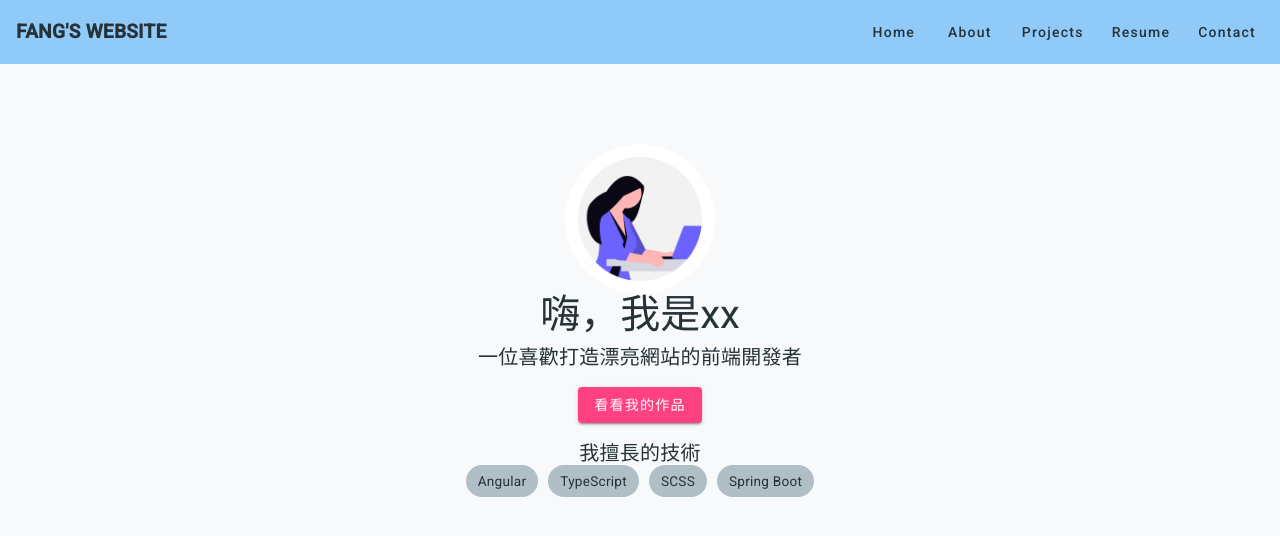
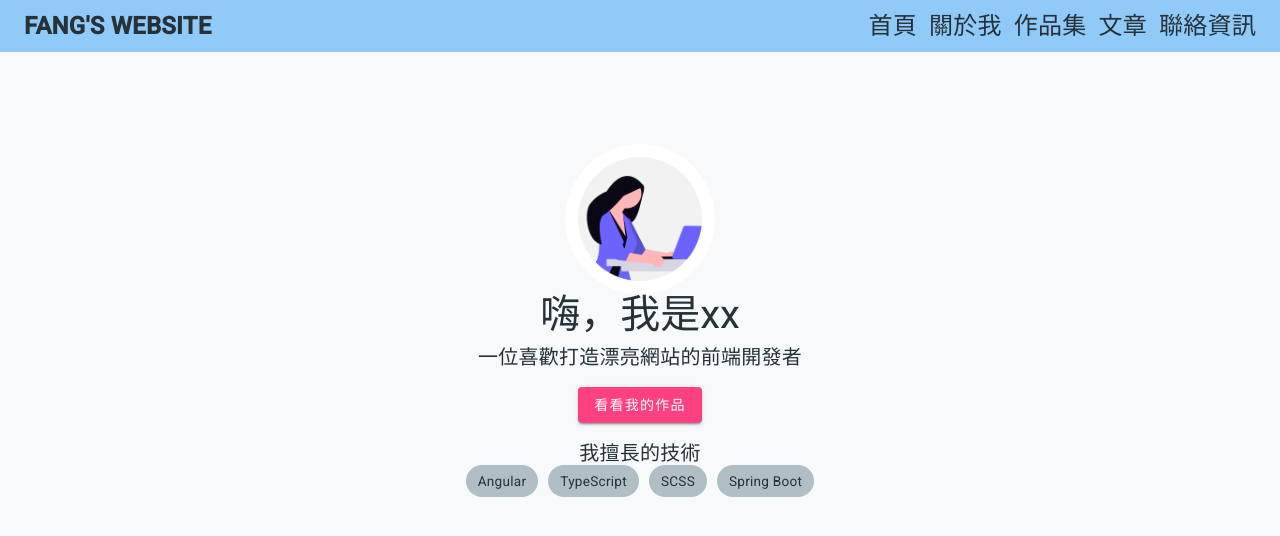
Before and after one commit to yufang0321/personal-website, an Angular app: page /home in a window 1280 px wide. Shown: the top 536 px of the page. Built offline with nearby package versions, Linux system fonts and the light colour scheme.

Commit message:
refactor: 調整home首頁內容

```diff
--- a/src/app/app-routing.module.ts
+++ b/src/app/app-routing.module.ts
@@ -3,15 +3,16 @@ import { RouterModule, Routes } from '@angular/router';
 import { HomeComponent } from './pages/home/home.component';
 import { AboutComponent } from './pages/about/about.component';
 import { ProjectsComponent } from './pages/projects/projects.component';
-import { ResumeComponent } from './pages/resume/resume.component';
+import { ArticleComponent } from './pages/article/article.component';
 import { ContactComponent } from './pages/contact/contact.component';
 
 const routes: Routes = [
+  // loading interceptor
   { path: '', redirectTo: 'home', pathMatch: 'full' },
   { path: 'home', component: HomeComponent },
   { path: 'about', component: AboutComponent },
   { path: 'projects', component: ProjectsComponent },
-  { path: 'resume', component: ResumeComponent },
+  { path: 'article', component: ArticleComponent },
   { path: 'contact', component: ContactComponent },
 ];
 
--- a/src/app/app.module.ts
+++ b/src/app/app.module.ts
@@ -7,7 +7,7 @@ import { provideAnimationsAsync } from '@angular/platform-browser/animations/asy
 import { HomeComponent } from './pages/home/home.component';
 import { AboutComponent } from './pages/about/about.component';
 import { ProjectsComponent } from './pages/projects/projects.component';
-import { ResumeComponent } from './pages/resume/resume.component';
+import { ArticleComponent } from './pages/article/article.component';
 import { ContactComponent } from './pages/contact/contact.component';
 import { NavbarComponent } from './components/navbar/navbar.component';
 import { MatToolbarModule } from '@angular/material/toolbar';
@@ -21,7 +21,7 @@ import { MatIconModule } from '@angular/material/icon';
     HomeComponent,
     AboutComponent,
     ProjectsComponent,
-    ResumeComponent,
+    ArticleComponent,
     ContactComponent,
     NavbarComponent
   ],
--- a/src/app/components/navbar/navbar.component.html
+++ b/src/app/components/navbar/navbar.component.html
@@ -1,26 +1,30 @@
-<mat-sidenav-container class="navbar-container">
-    <mat-sidenav #sidenav mode="over" class="mobile-menu">
-      <a routerLink="/home" (click)="sidenav.close()">Home</a>
-      <a routerLink="/about" (click)="sidenav.close()">About</a>
-      <a routerLink="/projects" (click)="sidenav.close()">Projects</a>
-      <a routerLink="/resume" (click)="sidenav.close()">Resume</a>
-      <a routerLink="/contact" (click)="sidenav.close()">Contact</a>
-    </mat-sidenav>
+<nav class="navbar-container">
+  <!-- Header 區 -->
+  <div class="custom-navbar">
+    <span class="logo">FANG'S WEBSITE</span>
+    <span class="spacer"></span>
 
-    <mat-toolbar class="custom-navbar">
-      <span class="logo">FANG'S WEBSITE</span>
-      <span class="spacer"></span>
+    <!-- 桌面版連結 -->
+    <div class="desktop-links">
+      <a routerLink="/home">首頁</a>
+      <a routerLink="/about">關於我</a>
+      <a routerLink="/projects">作品集</a>
+      <a routerLink="/article">文章</a>
+      <a routerLink="/contact">聯絡資訊</a>
+    </div>
 
-      <nav class="desktop-links">
-        <a mat-button routerLink="/home">Home</a>
-        <a mat-button routerLink="/about">About</a>
-        <a mat-button routerLink="/projects">Projects</a>
-        <a mat-button routerLink="/resume">Resume</a>
-        <a mat-button routerLink="/contact">Contact</a>
-      </nav>
+    <!-- 漢堡按鈕（手機版） -->
+    <button class="mobile-toggle" (click)="toggleMobileMenu()">
+      ☰
+    </button>
+  </div>
 
-      <button mat-icon-button class="mobile-toggle" (click)="sidenav.toggle()">
-        <mat-icon>menu</mat-icon>
-      </button>
-    </mat-toolbar>
-</mat-sidenav-container>
+  <!-- 手機選單 -->
+  <div class="mobile-menu" *ngIf="mobileMenuOpen">
+    <a routerLink="/home" (click)="toggleMobileMenu()">Home</a>
+    <a routerLink="/about" (click)="toggleMobileMenu()">About</a>
+    <a routerLink="/projects" (click)="toggleMobileMenu()">Projects</a>
+    <a routerLink="/article" (click)="toggleMobileMenu()">Resume</a>
+    <a routerLink="/contact" (click)="toggleMobileMenu()">Contact</a>
+  </div>
+</nav>
--- a/src/app/components/navbar/navbar.component.scss
+++ b/src/app/components/navbar/navbar.component.scss
@@ -1,17 +1,18 @@
 .navbar-container {
   height: auto;
   min-height: 64px;
+}
 
 .custom-navbar {
   background-color: #90caf9;
   color: #263238;
   display: flex;
   align-items: center;
-      padding: 0 16px;
+  padding: 16px 24px;
 
   .logo {
     font-weight: bold;
-        font-size: 1.2rem;
+    font-size: 24px;
   }
 
   .spacer {
@@ -23,11 +24,17 @@
     a {
       color: inherit;
       margin-left: 12px;
+      text-decoration: none;
+      font-size: 24px
     }
   }
 
   .mobile-toggle {
     display: none;
+    font-size: 24px;
+    background: none;
+    border: none;
+    cursor: pointer;
   }
 
   @media (max-width: 768px) {
@@ -57,4 +64,3 @@
     }
   }
 }
-  }
--- a/src/app/components/navbar/navbar.component.ts
+++ b/src/app/components/navbar/navbar.component.ts
@@ -3,8 +3,12 @@ import { Component } from '@angular/core';
 @Component({
   selector: 'app-navbar',
   templateUrl: './navbar.component.html',
-  styleUrl: './navbar.component.scss'
+  styleUrls: ['./navbar.component.scss']
 })
 export class NavbarComponent {
+  mobileMenuOpen = false;
 
+  toggleMobileMenu(): void {
+    this.mobileMenuOpen = !this.mobileMenuOpen;
+  }
 }
```
Also changed, not shown: src/app/pages/article/article.component.ts (added, +10 -0 lines), src/app/pages/resume/resume.component.ts (deleted, +0 -10 lines), src/app/pages/article/article.component.html (renamed from src/app/pages/resume/resume.component.html), src/app/pages/article/article.component.scss (renamed from src/app/pages/resume/resume.component.scss), 1 other file (tests, documents, lock files or other folders). Lines whose indentation alone changed are shown as unchanged.
